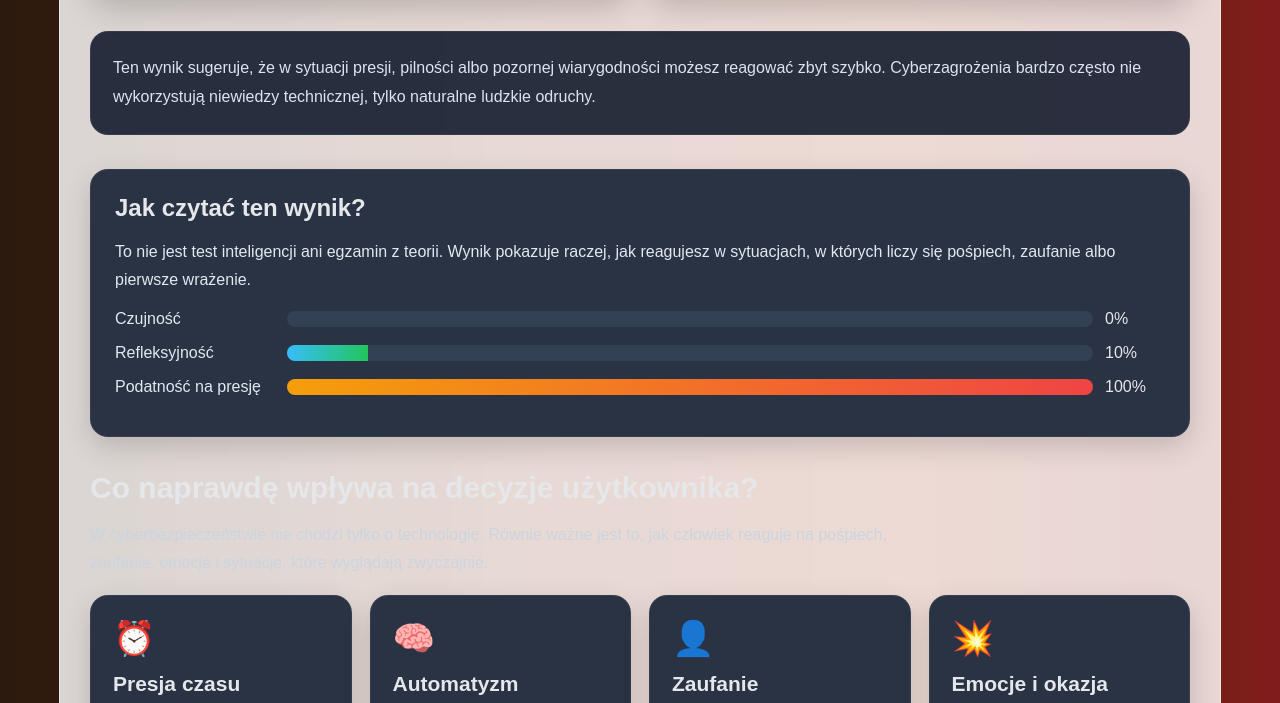
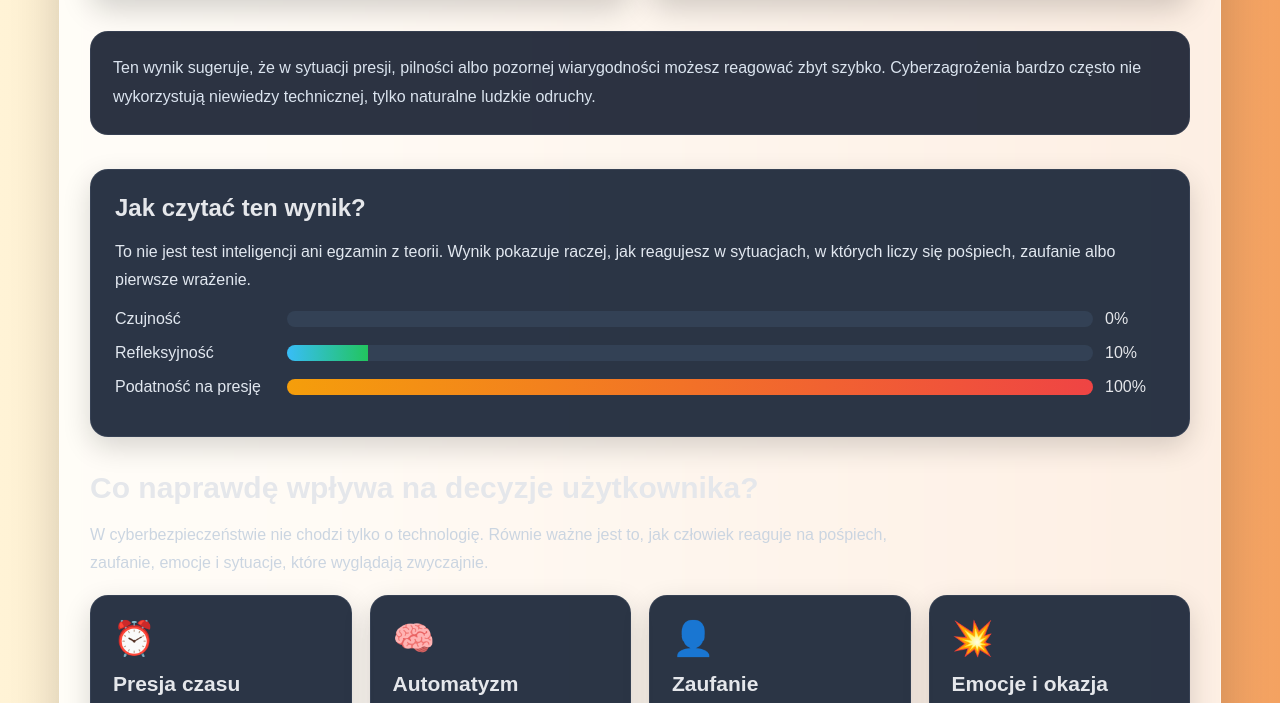
Before and after one commit to gabr1elastasz3wska-del/CYBER-MIRROR-ANALYSIS, a plain HTML site: page index.html in a window 1280 px wide. Shown: the part 515-1218 px from the top of the page. Drawn offline with Linux system fonts and the light colour scheme.

Commit message:
Update style.css

```diff
--- a/style.css
+++ b/style.css
@@ -4,15 +4,14 @@ body {
 
   background: linear-gradient(
     90deg,
-    #2c1a0f 0%,   /* ciemny bursztyn */
-    #7c2d12 40%,  /* głęboki pomarańcz */
-    #9a3412 70%,  /* ciemna morela */
-    #7f1d1d 100%  /* przygaszona czerwień */
+    #fff3d6 0%,
+    #fde6c7 25%,
+    #f9c89b 55%,
+    #f4a261 100%
   );
 
   color: #e5e7eb;
 }
-
 .container {
   max-width: 1100px;
   margin: 50px auto;
```
